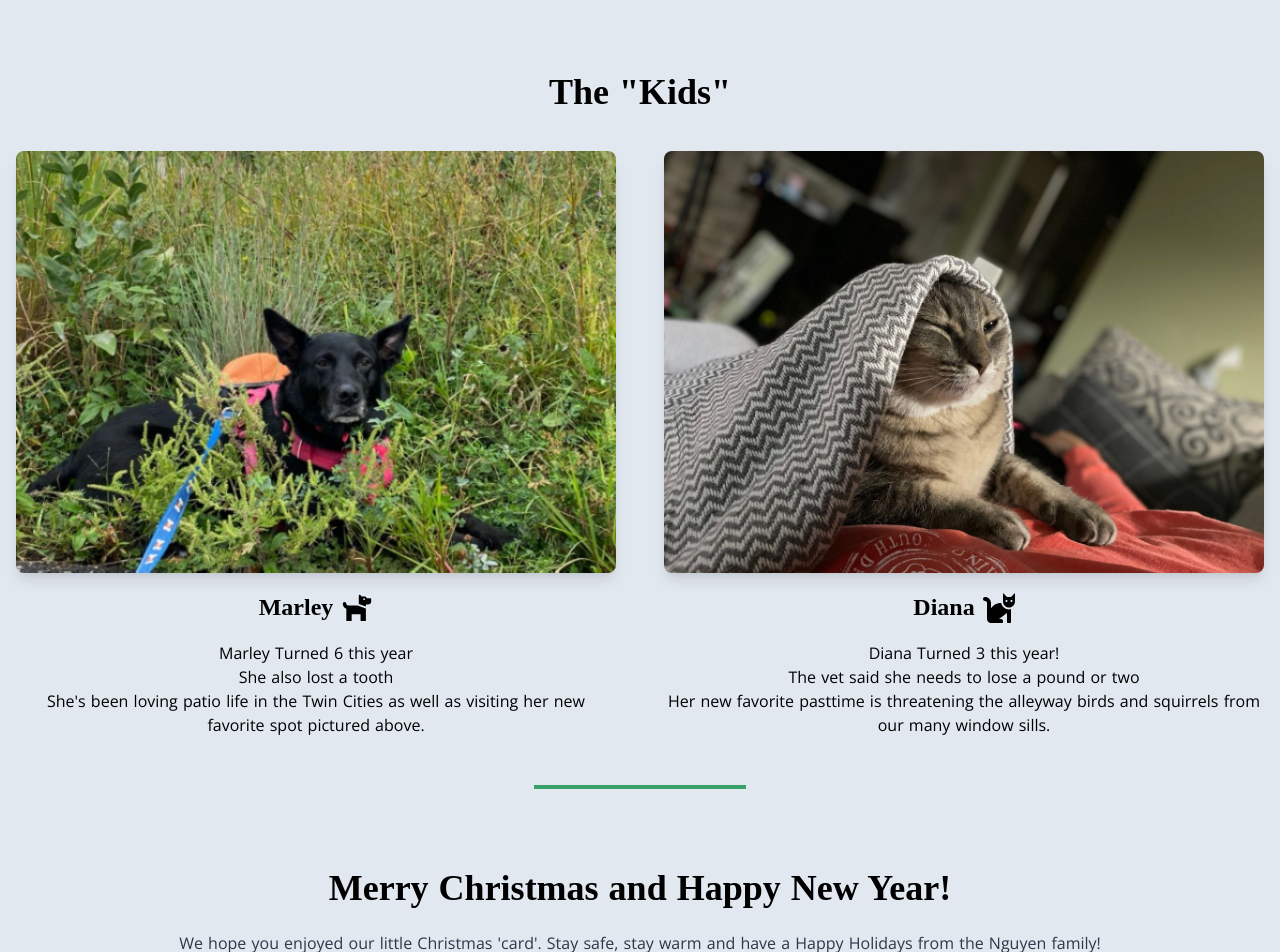
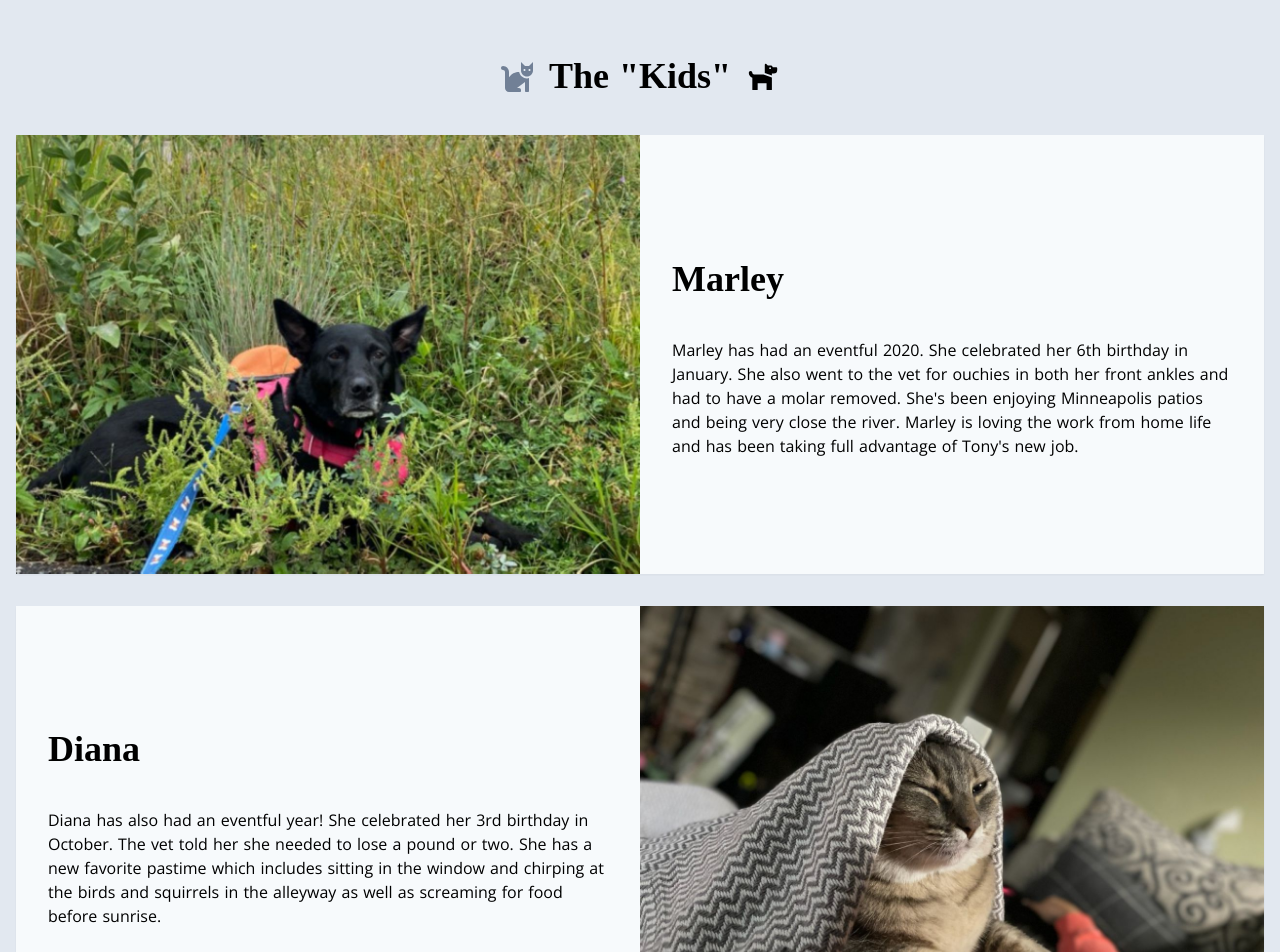
Before and after one commit to TonyFwin/christmas-card, a Nuxt app: page / in a window 1280 px wide. Shown: the part 2220-3172 px from the top of the page. Built offline with nearby package versions, Linux system fonts and the light colour scheme; a web font is replaced by a local one.

Commit message:
Rework pets section entirely

```diff
--- a/components/Pets.vue
+++ b/components/Pets.vue
@@ -1,25 +1,29 @@
 <template>
-  <section class="py-8 md:py-12">
+  <section class="py-4 md:py-8">
     <div class="container mx-auto text-center mb-8">
-      <h2 class="text-4xl font-semibold">The "Kids"</h2>
-    </div>
-    <div class="container m-auto grid grid-cols-2 gap-8 md:gap-12 text-center">
-      <div class="flex flex-col">
-        <img
-          class="max-w-full rounded-lg shadow-lg"
-          src="~/assets/images/merj.jpeg"
-          alt=""
-        />
-        <h3
-          class="mt-4 font-semibold text-2xl flex items-center justify-center"
+      <h2 class="text-4xl font-semibold flex justify-center items-center">
+        <svg
+          aria-hidden="true"
+          focusable="false"
+          data-prefix="fas"
+          data-icon="cat"
+          class="svg-inline--fa fa-cat w-8 mr-4 text-gray-600"
+          role="img"
+          xmlns="http://www.w3.org/2000/svg"
+          viewBox="0 0 512 512"
         >
-          <span>Marley</span>
+          <path
+            fill="currentColor"
+            d="M290.59 192c-20.18 0-106.82 1.98-162.59 85.95V192c0-52.94-43.06-96-96-96-17.67 0-32 14.33-32 32s14.33 32 32 32c17.64 0 32 14.36 32 32v256c0 35.3 28.7 64 64 64h176c8.84 0 16-7.16 16-16v-16c0-17.67-14.33-32-32-32h-32l128-96v144c0 8.84 7.16 16 16 16h32c8.84 0 16-7.16 16-16V289.86c-10.29 2.67-20.89 4.54-32 4.54-61.81 0-113.52-44.05-125.41-102.4zM448 96h-64l-64-64v134.4c0 53.02 42.98 96 96 96s96-42.98 96-96V32l-64 64zm-72 80c-8.84 0-16-7.16-16-16s7.16-16 16-16 16 7.16 16 16-7.16 16-16 16zm80 0c-8.84 0-16-7.16-16-16s7.16-16 16-16 16 7.16 16 16-7.16 16-16 16z"
+          ></path>
+        </svg>
+        <span>The "Kids"</span>
         <svg
           aria-hidden="true"
           focusable="false"
           data-prefix="fas"
           data-icon="dog"
-            class="svg-inline--fa fa-dog w-8 ml-2"
+          class="svg-inline--fa fa-dog w-8 ml-4"
           role="img"
           xmlns="http://www.w3.org/2000/svg"
           viewBox="0 0 576 512"
@@ -29,53 +33,41 @@
             d="M298.06,224,448,277.55V496a16,16,0,0,1-16,16H368a16,16,0,0,1-16-16V384H192V496a16,16,0,0,1-16,16H112a16,16,0,0,1-16-16V282.09C58.84,268.84,32,233.66,32,192a32,32,0,0,1,64,0,32.06,32.06,0,0,0,32,32ZM544,112v32a64,64,0,0,1-64,64H448v35.58L320,197.87V48c0-14.25,17.22-21.39,27.31-11.31L374.59,64h53.63c10.91,0,23.75,7.92,28.62,17.69L464,96h64A16,16,0,0,1,544,112Zm-112,0a16,16,0,1,0-16,16A16,16,0,0,0,432,112Z"
           ></path>
         </svg>
-        </h3>
-        <ul class="mt-4">
-          <li>Marley Turned 6 this year</li>
-          <li>She also lost a tooth</li>
-          <li>
-            She's been loving patio life in the Twin Cities as well as visiting
-            her new favorite spot pictured above.
-          </li>
-        </ul>
+      </h2>
     </div>
-      <div class="flex flex-col">
-        <img
-          class="max-w-full rounded-lg shadow-lg"
-          src="~/assets/images/snugdiana.jpeg"
-          alt=""
-        />
-        <h3
-          class="mt-4 font-semibold text-2xl flex items-center justify-center"
-        >
-          <span>Diana</span>
-          <svg
-            aria-hidden="true"
-            focusable="false"
-            data-prefix="fas"
-            data-icon="cat"
-            class="svg-inline--fa fa-cat w-8 ml-2"
-            role="img"
-            xmlns="http://www.w3.org/2000/svg"
-            viewBox="0 0 512 512"
-          >
-            <path
-              fill="currentColor"
-              d="M290.59 192c-20.18 0-106.82 1.98-162.59 85.95V192c0-52.94-43.06-96-96-96-17.67 0-32 14.33-32 32s14.33 32 32 32c17.64 0 32 14.36 32 32v256c0 35.3 28.7 64 64 64h176c8.84 0 16-7.16 16-16v-16c0-17.67-14.33-32-32-32h-32l128-96v144c0 8.84 7.16 16 16 16h32c8.84 0 16-7.16 16-16V289.86c-10.29 2.67-20.89 4.54-32 4.54-61.81 0-113.52-44.05-125.41-102.4zM448 96h-64l-64-64v134.4c0 53.02 42.98 96 96 96s96-42.98 96-96V32l-64 64zm-72 80c-8.84 0-16-7.16-16-16s7.16-16 16-16 16 7.16 16 16-7.16 16-16 16zm80 0c-8.84 0-16-7.16-16-16s7.16-16 16-16 16 7.16 16 16-7.16 16-16 16z"
-            ></path>
-          </svg>
-        </h3>
-        <ul class="mt-4">
-          <li>Diana Turned 3 this year!</li>
-          <li>The vet said she needs to lose a pound or two</li>
-          <li>
-            Her new favorite pasttime is threatening the alleyway birds and
-            squirrels from our many window sills.
-          </li>
-        </ul>
+
+    <div class="container bg-gray-100 m-auto flex flex-wrap shadow-sm">
+      <div class="w-full md:w-6/12 mr-auto">
+        <img class="max-w-full" src="~/assets/images/merj.jpeg" alt="" />
+      </div>
+      <div class="w-full md:w-6/12 mx-auto flex flex-col justify-center px-8">
+        <h3 class="font-semibold text-4xl flex items-center">Marley</h3>
+        <p class="mt-8">
+          Marley has had an eventful 2020. She celebrated her 6th birthday in
+          January. She also went to the vet for ouchies in both her front ankles
+          and had to have a molar removed. She's been enjoying Minneapolis
+          patios and being very close the river. Marley is loving the work from
+          home life and has been taking full advantage of Tony's new job.
+        </p>
       </div>
     </div>
-    <hr class="mt-8 md:mt-12 w-1/6 mx-auto border-2 border-green-600" />
+
+    <div class="container bg-gray-100 m-auto flex flex-wrap shadow-sm mt-8">
+      <div class="w-full md:w-6/12 mx-auto flex flex-col justify-center px-8">
+        <h3 class="font-semibold text-4xl flex items-center">Diana</h3>
+        <p class="mt-8">
+          Diana has also had an eventful year! She celebrated her 3rd birthday
+          in October. The vet told her she needed to lose a pound or two. She
+          has a new favorite pastime which includes sitting in the window and
+          chirping at the birds and squirrels in the alleyway as well as
+          screaming for food before sunrise.
+        </p>
+      </div>
+      <div class="w-full md:w-6/12 mr-auto">
+        <img class="max-w-full" src="~/assets/images/snugdiana.jpeg" alt="" />
+      </div>
+    </div>
+    <hr class="mt-8 md:mt-16 w-1/6 mx-auto border-2 border-green-600" />
   </section>
 </template>
 
```
Lines whose indentation alone changed are shown as unchanged.
